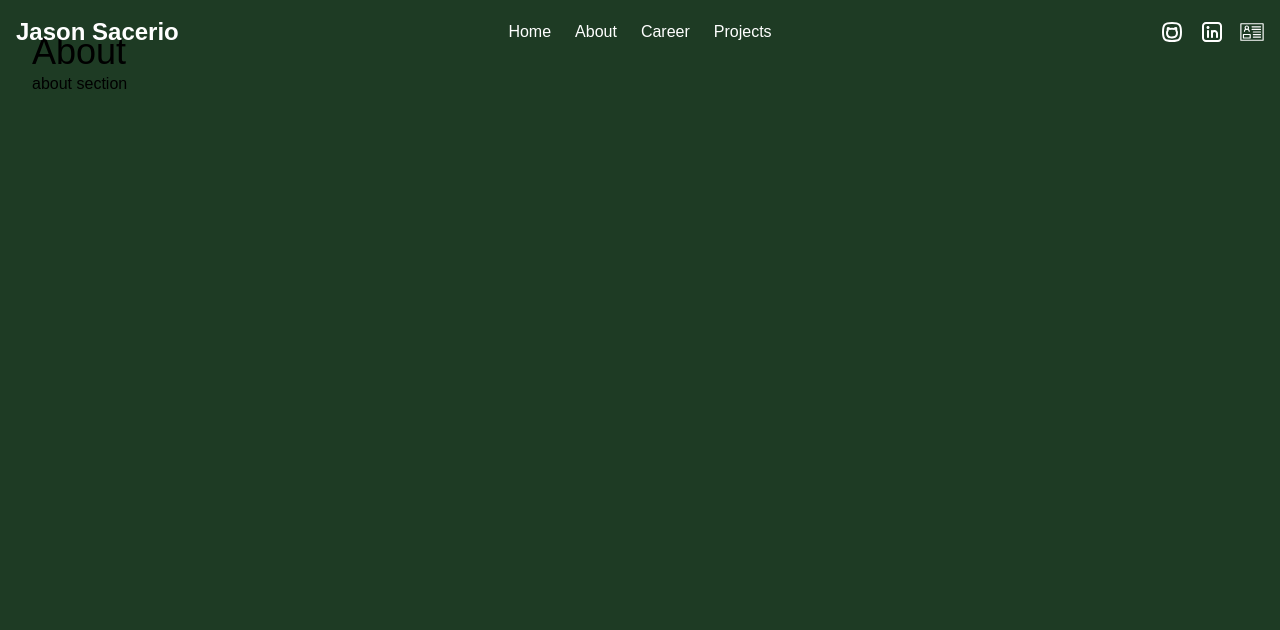
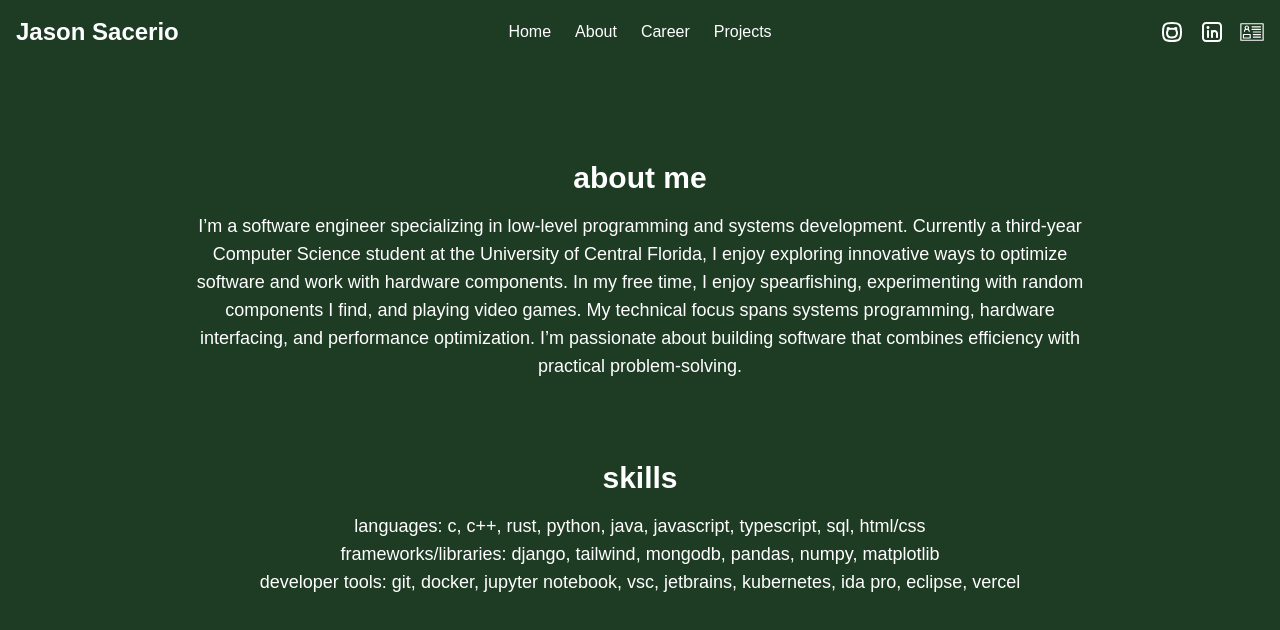
Before and after one commit to kwaiidev/portfoliov1, a Next.js app: page /about in a window 1280 px wide. Shown: the top 630 px of the page. Built offline with nearby package versions, Linux system fonts and the light colour scheme.

Commit message:
structure for other pages, about page information

```diff
--- a/app/about/page.tsx
+++ b/app/about/page.tsx
@@ -1,8 +1,22 @@
 export default function About() {
-  return (
-    <div className="min-h-screen bg-[#1e3b24] text-black p-8">
-      <h1 className="text-4xl">About</h1>
-      <p>about section</p>
-    </div>
-  );
+    return (
+        <div className="min-h-screen bg-[#1e3b24] flex flex-col items-center justify-start relative">
+            <div className="text-center max-w-4xl mt-40">
+                <h1 className="text-3xl font-bold text-white mb-4">
+                    about me
+                </h1>
+                    <p className="text-white text-lg">
+                        I’m a software engineer specializing in low-level programming and systems development. Currently a third-year Computer Science student at the University of Central Florida, I enjoy exploring innovative ways to optimize software and work with hardware components.
+                        In my free time, I enjoy spearfishing, experimenting with random components I find, and playing video games.
+                        My technical focus spans systems programming, hardware interfacing, and performance optimization. I’m passionate about building software that combines efficiency with practical problem-solving.
+                    </p>
+                <h1 className="text-3xl font-bold text-white mb-4 mt-20">skills</h1>
+                    <p className="text-white text-lg">
+                        languages: c, c++, rust, python, java, javascript, typescript, sql, html/css <br />
+                        frameworks/libraries: django, tailwind, mongodb, pandas, numpy, matplotlib <br />
+                        developer tools: git, docker, jupyter notebook, vsc, jetbrains, kubernetes, ida pro, eclipse, vercel
+                    </p>
+            </div>
+        </div>
+    );
 }
--- a/app/career/page.tsx
+++ b/app/career/page.tsx
@@ -1,8 +1,18 @@
 export default function Career() {
   return (
-    <div className="min-h-screen bg-[#ede8d0] text-black p-8">
-      <h1 className="text-4xl">career</h1>
-      <p>career section</p>
-    </div>
+      <div className="min-h-screen bg-[#1e3b24] flex flex-col items-center justify-start relative">
+          <div className="text-center max-w-4xl mt-40">
+              <h1 className="text-3xl font-bold text-white mb-4">
+                career
+              </h1>
+              <p className="text-white text-lg">
+
+              </p>
+              <h1 className="text-3xl font-bold text-white mb-4 mt-20"></h1>
+              <p className="text-white text-lg">
+
+              </p>
+          </div>
+      </div>
   );
 }
--- a/app/projects/page.tsx
+++ b/app/projects/page.tsx
@@ -1,8 +1,18 @@
 export default function Projects() {
   return (
-    <div className="min-h-screen bg-[#ede8d0] text-black p-8">
-      <h1 className="text-4xl">projects</h1>
-      <p>projects section</p>
-    </div>
+      <div className="min-h-screen bg-[#1e3b24] flex flex-col items-center justify-start relative">
+          <div className="text-center max-w-4xl mt-40">
+              <h1 className="text-3xl font-bold text-white mb-4">
+                projects
+              </h1>
+              <p className="text-white text-lg">
+
+              </p>
+              <h1 className="text-3xl font-bold text-white mb-4 mt-20"></h1>
+              <p className="text-white text-lg">
+
+              </p>
+          </div>
+      </div>
   );
 }
```
